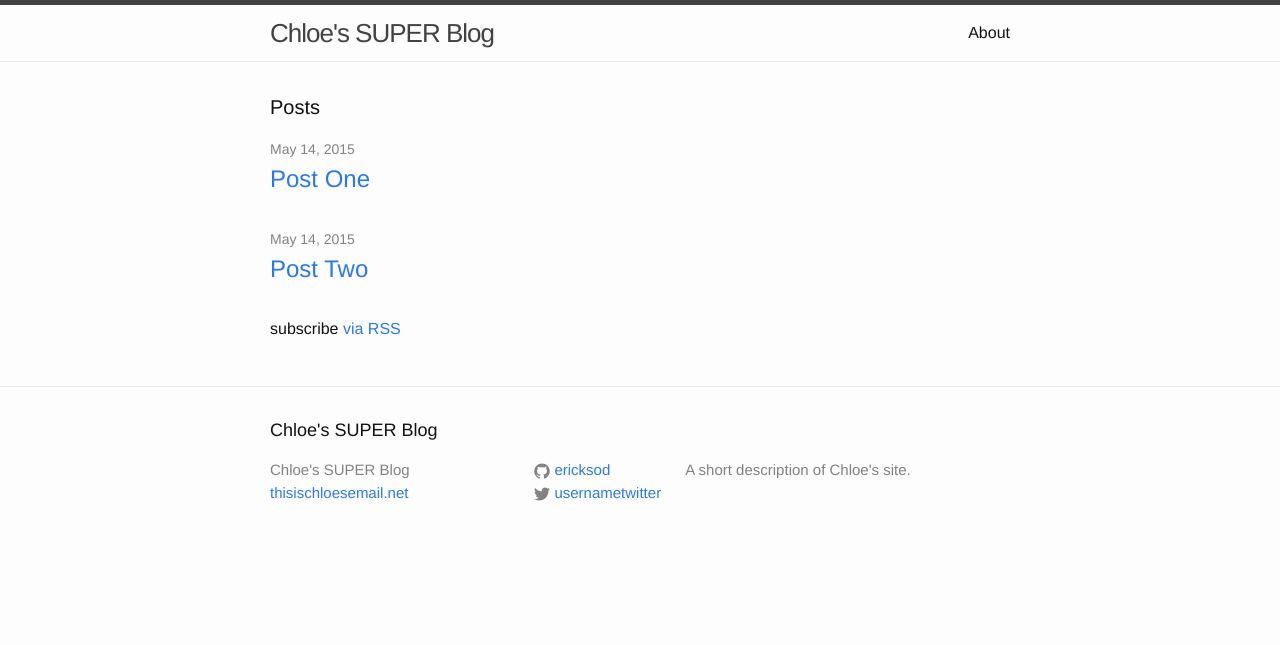
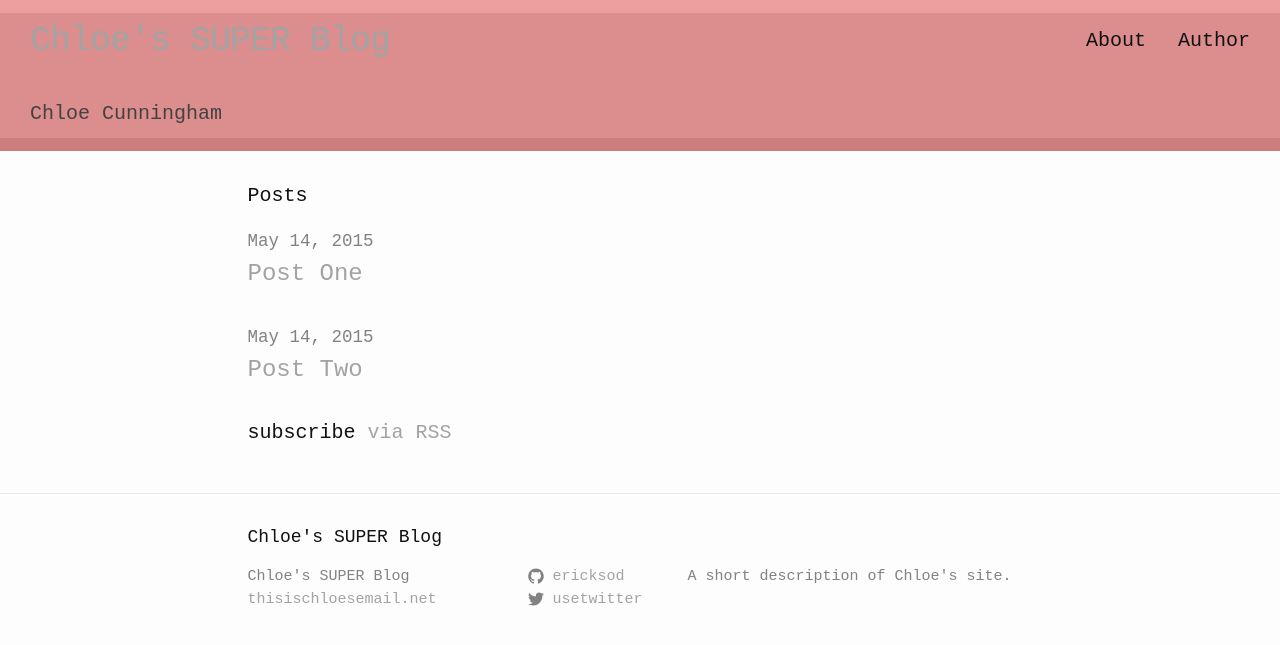
Before and after one commit to ericksod/personalBlog, a Jekyll site: the page built from index.html, in a window 1280 px wide. Shown: the top 645 px of the page. Built offline with Jekyll 4.4.1, drawn with Linux system fonts in a browser that asks for light colours.

Commit message:
added author page

```diff
--- a/_config.yml
+++ b/_config.yml
@@ -1,11 +1,12 @@
 # Site settings
 title: Chloe's SUPER Blog
+author: Chloe Cunningham
 email: thisischloesemail.net
 description: > # this means to ignore newlines until "baseurl:"
   A short description of Chloe's site.
 baseurl: "" # the subpath of your site, e.g. /blog/
 url: "http://yourdomain.com" # the base hostname & protocol for your site
-twitter_username: usernametwitter
+twitter_username: usetwitter
 github_username:  ericksod
 
 # Build settings
--- a/_includes/header.html
+++ b/_includes/header.html
@@ -1,7 +1,6 @@
 <header class="site-header">
 
-  <div class="wrapper">
-
+  <div class="header-wrapper">
     <a class="site-title" href="{{ site.baseurl }}/">{{ site.title }}</a>
 
     <nav class="site-nav">
@@ -23,5 +22,6 @@
     </nav>
 
   </div>
+    <a class="author" href="/chloecunningham">{{site.author}}</a>
 
 </header>
--- a/_layouts/page.html
+++ b/_layouts/page.html
@@ -4,7 +4,6 @@ layout: default
 <div class="post">
 
   <header class="post-header">
-    <h1 class="post-title">{{ page.title }}</h1>
     <h1 class="post-title">{{ page.title }}</h1>
   </header>
 
--- a/_sass/_base.scss
+++ b/_sass/_base.scss
@@ -89,16 +89,14 @@ h1, h2, h3, h4, h5, h6 {
  * Links
  */
 a {
-    color: $brand-color;
+    color: $link-text-color;
     text-decoration: none;
-
     &:visited {
-        color: darken($brand-color, 15%);
+        color: $link-text-color;
     }
 
     &:hover {
-        color: $text-color;
-        text-decoration: underline;
+        color: #707070;
     }
 }
 
@@ -154,10 +152,26 @@ pre {
  * Wrapper
  */
 .wrapper {
-    max-width: -webkit-calc(#{$content-width} - (#{$spacing-unit} * 2));
-    max-width:         calc(#{$content-width} - (#{$spacing-unit} * 2));
+    max-width: -webkit-calc(#{$content-width} - (#{$spacing-unit}));
+    max-width:         calc(#{$content-width} - (#{$spacing-unit})/2);
     margin-right: auto;
     margin-left: auto;
+    padding-right: $spacing-unit;
+    padding-left: $spacing-unit;
+    @extend %clearfix;
+
+    @include media-query($on-laptop) {
+        max-width: -webkit-calc(#{$content-width} - (#{$spacing-unit}));
+        max-width:         calc(#{$content-width} - (#{$spacing-unit})/2);
+        padding-right: $spacing-unit / 2;
+        padding-left: $spacing-unit / 2;
+    }
+}
+
+.header-wrapper {
+    margin-right: auto;
+    margin-left: auto;
+    margin-bottom: 30px;
     padding-right: $spacing-unit;
     padding-left: $spacing-unit;
     @extend %clearfix;
--- a/_sass/_layout.scss
+++ b/_sass/_layout.scss
@@ -2,24 +2,33 @@
  * Site header
  */
 .site-header {
-    border-top: 5px solid $grey-color-dark;
-    border-bottom: 1px solid $grey-color-light;
-    min-height: 56px;
-
+    border-top: 13px solid #ed9e9e;
+    border-bottom: 13px solid #cb7c7c;
+    height: 125px;
+    background-color: #dc8d8d;
     // Positioning context for the mobile navigation icon
     position: relative;
 }
 
 .site-title {
-    font-size: 26px;
+    font-size: 35px;
     line-height: 56px;
     letter-spacing: -1px;
     margin-bottom: 0;
     float: left;
 
-    &,
     &:visited {
         color: $grey-color-dark;
+    }
+}
+
+.author {
+    margin-left: 30px;
+    color: #424242;
+    text-color: #424242;
+    &:visited {
+        color: #424242;
+    text-color: #424242;
     }
 }
 
--- a/css/main.scss
+++ b/css/main.scss
@@ -6,8 +6,8 @@
 
 
 // Our variables
-$base-font-family: Helvetica, Arial, sans-serif;
-$base-font-size:   16px;
+$base-font-family: 'Rockwell Extra Bold', 'Rockwell Bold', monospace;
+$base-font-size:   20px;
 $small-font-size:  $base-font-size * 0.875;
 $base-line-height: 1.5;
 
@@ -16,6 +16,8 @@ $spacing-unit:     30px;
 $text-color:       #111;
 $background-color: #fdfdfd;
 $brand-color:      #2a7ae2;
+
+$link-text-color:	#a3a3a3;
 
 $grey-color:       #828282;
 $grey-color-light: lighten($grey-color, 40%);
```
Also changed, not shown: author.md (added, +7 -0 lines).
